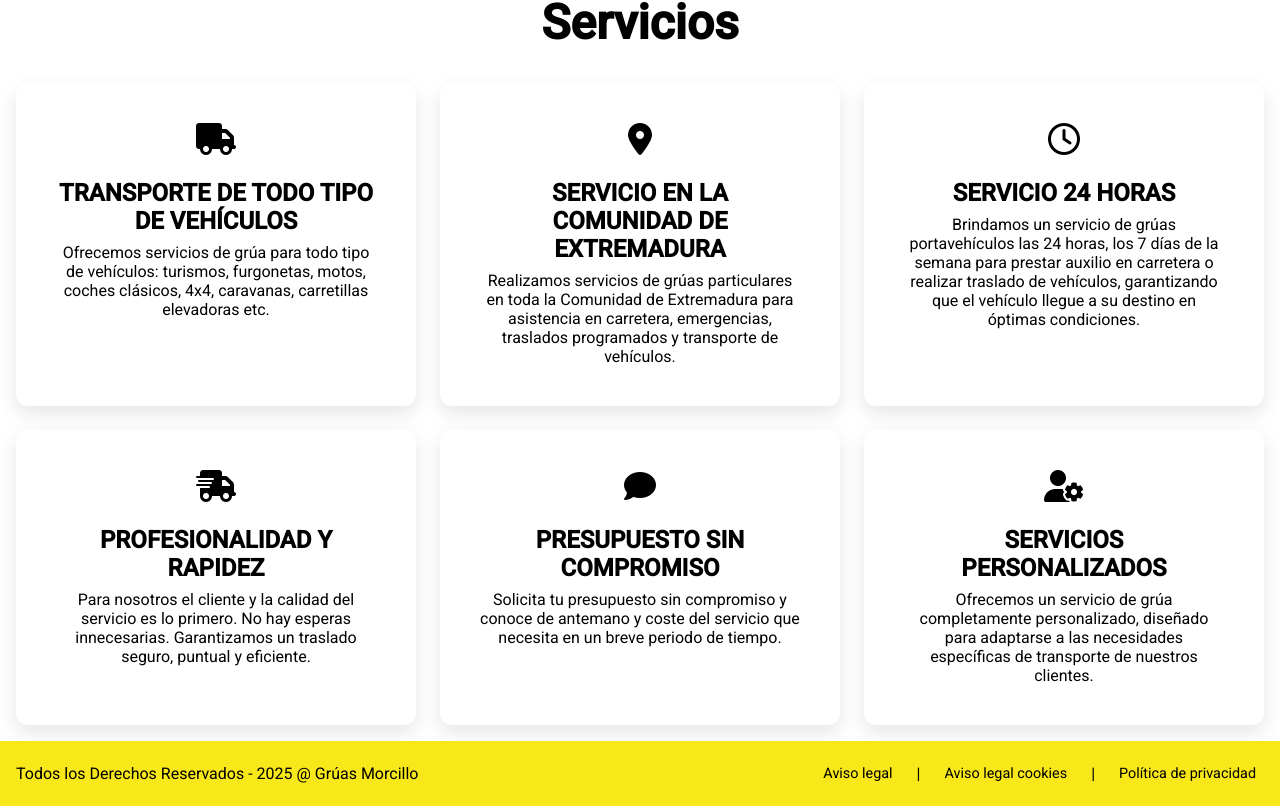
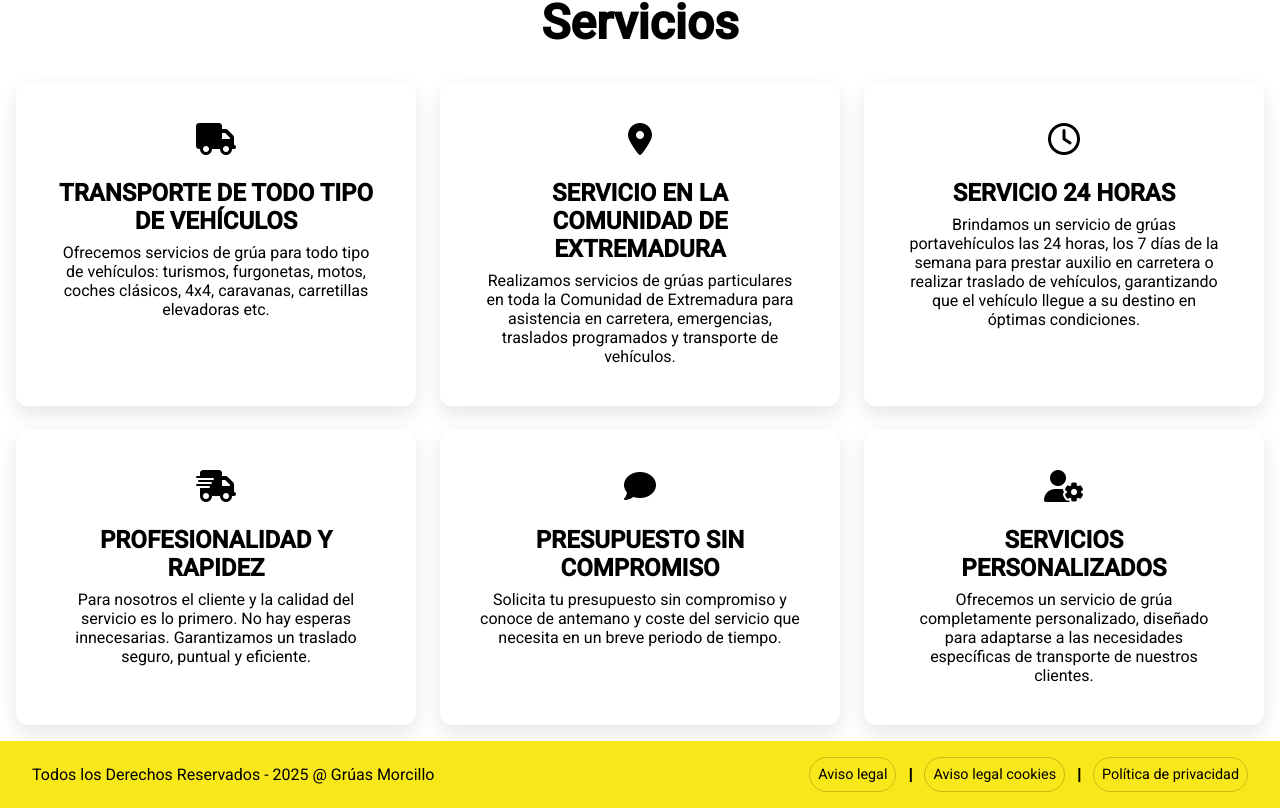
Before and after one commit to juanlufdr/gruas-morcillo, an Angular app: page /#/home in a window 1280 px wide. Shown: the part 438-1246 px from the top of the page. Built offline with nearby package versions, Linux system fonts and the light colour scheme.

Commit message:
improve footer small screen view

```diff
--- a/src/app/footer/footer.scss
+++ b/src/app/footer/footer.scss
@@ -2,39 +2,74 @@
 
 .footer {
   background-color: $color_primary;
-  padding: 1rem;
+  padding: 1rem 2rem;
   text-align: center;
   margin-top: 1rem;
-  // padding: 1rem;
   display: flex;
   flex-direction: row;
   justify-content: space-between;
   align-items: center;
+  gap: 1rem;
+  flex-wrap: wrap;
 
   &__text {
     color: $color_secondary;
     font-size: 1rem;
+    margin: 0;
   }
 
   &__advices {
     display: flex;
-    gap: 1rem;
+    gap: 0.75rem;
     align-items: center;
+    flex-wrap: wrap;
+    justify-content: center;
 
     &__link {
       color: $color_secondary;
       text-decoration: none;
       font-size: 0.9rem;
       padding: 0.5rem;
+      border: 1px solid rgba($color_secondary, 0.2);
+      border-radius: 999px;
+      transition: background-color 0.2s ease, color 0.2s ease, border-color 0.2s ease;
 
       &:hover {
         color: $color_primary;
         background-color: $color_secondary;
+        border-color: $color_secondary;
       }
     }
 
     &__separator {
       color: $color_secondary;
+      font-weight: 600;
+    }
+  }
+
+  @media screen and (max-width: 600px) {
+    flex-direction: column;
+    padding: 1.5rem 1rem;
+    gap: 0.5rem;
+
+    &__text {
+      font-size: 0.9rem;
+      line-height: 1.4;
+    }
+
+    &__advices {
+      width: 100%;
+      flex-direction: column;
+
+      &__link {
+        width: 100%;
+        padding: 0.75rem 1rem;
+        text-align: center;
+      }
+
+      &__separator {
+        display: none;
+      }
     }
   }
 }
```
